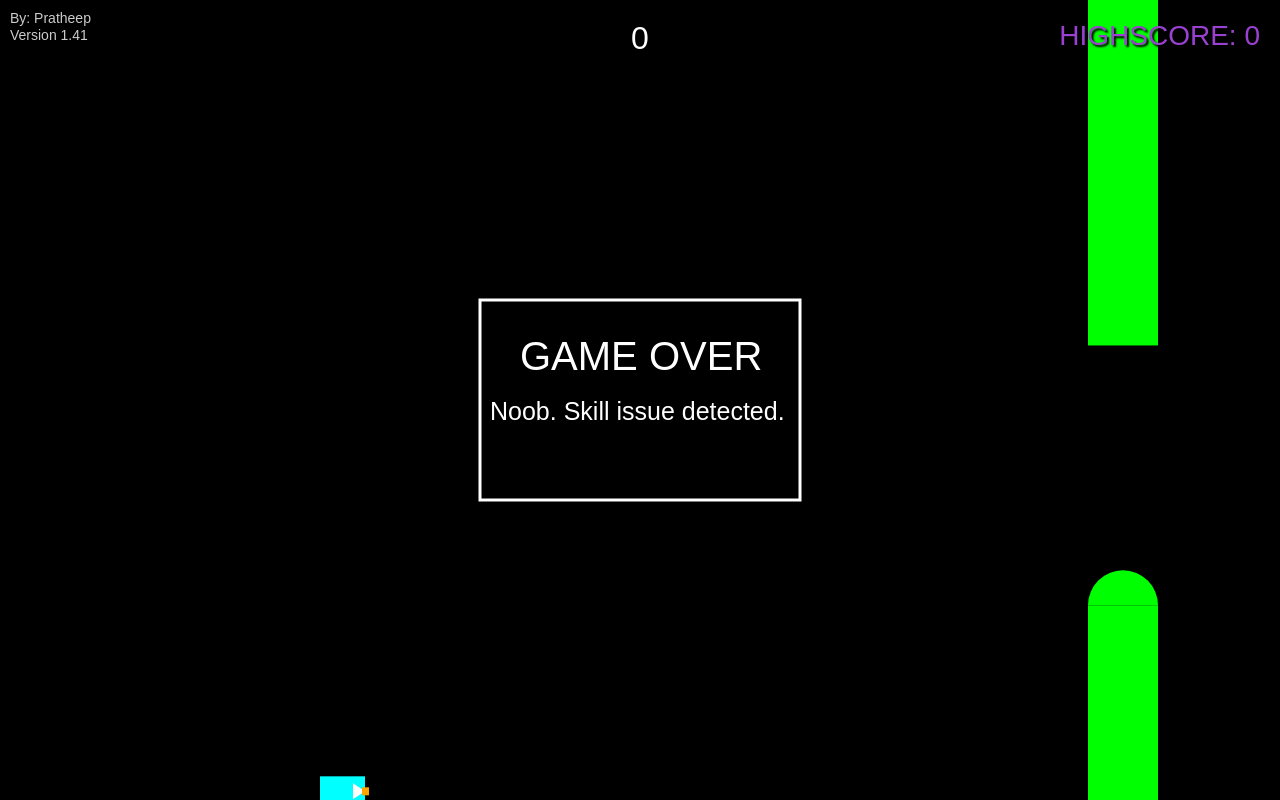
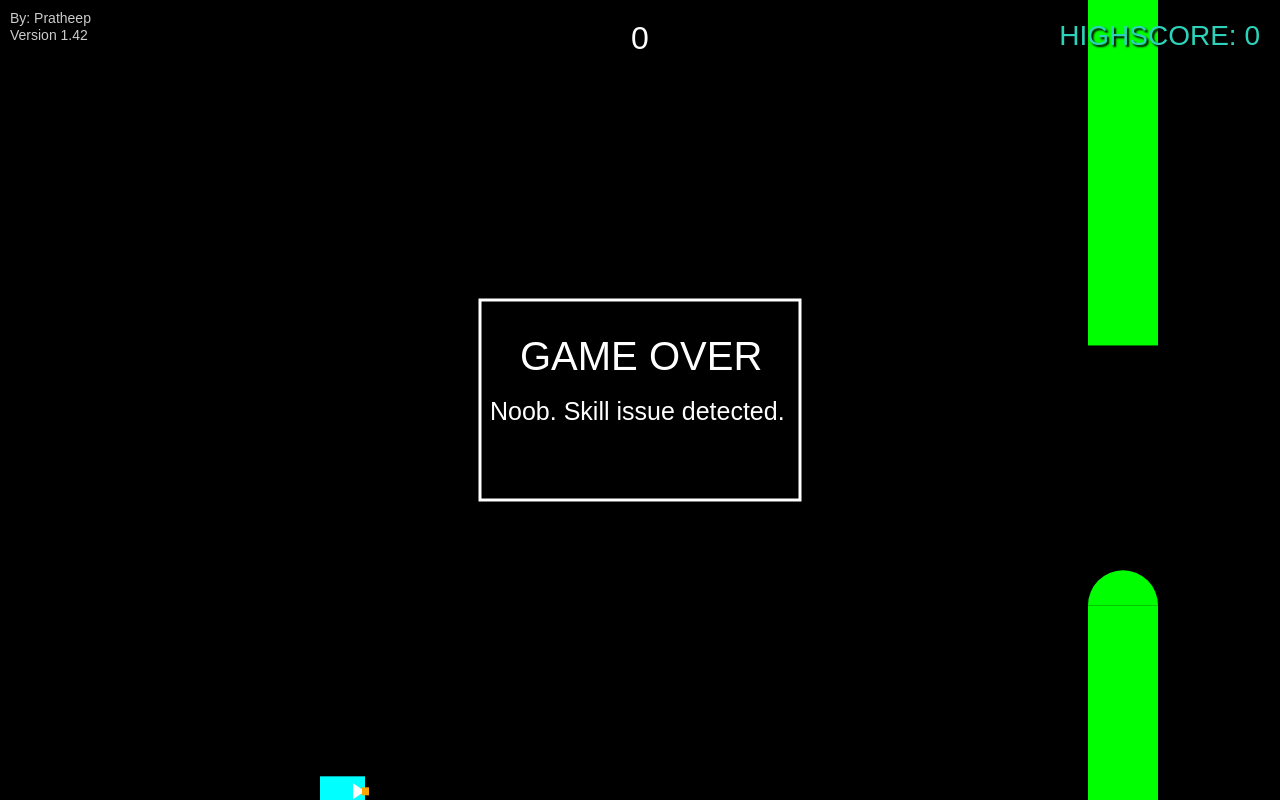
Before and after one commit to justanignite/minecraftweb, a website: page index.html in a window 1280 px wide. Drawn offline with Linux system fonts and the light colour scheme; no server answers.

Commit message:
Color changed

```diff
--- a/index.html
+++ b/index.html
@@ -48,13 +48,13 @@
       text-align: right;
       font-size: 28px;
       font-family: Arial, sans-serif;
-      color: rgb(154, 65, 209);
+      color: rgb(44, 210, 185);
       text-shadow: 2px 2px 2px black;
     }
   </style>
 </head>
 <body>
-  <div class="credits">By: Pratheep<br>Version 1.41</div>
+  <div class="credits">By: Pratheep<br>Version 1.42</div>
   <div id="score">0</div>
   <div id="highscore">HIGHSCORE: 0</div>
   <canvas id="game"></canvas>
```
